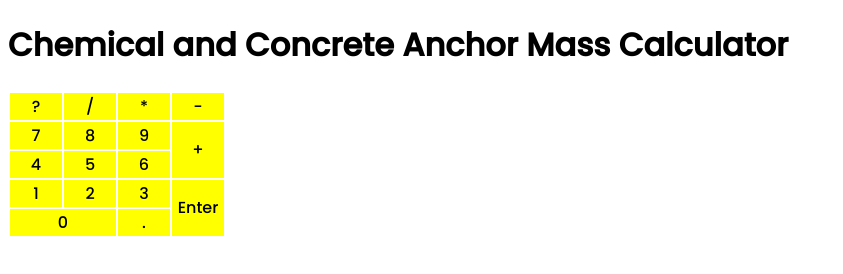
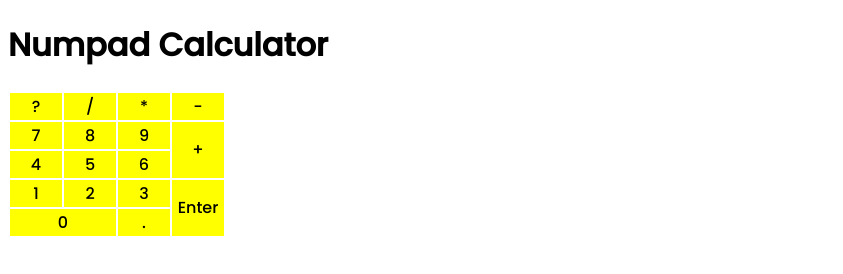
Before and after one commit to theriksen/landscaping-calculator-webapp, a plain HTML site: page index.html in a window 1280 px wide. Shown: the whole page, without its empty margins (0-843 px from the left). Drawn offline with Linux system fonts and the light colour scheme.

Commit message:
atom-commit

```diff
--- a/index.html
+++ b/index.html
@@ -13,7 +13,7 @@
   </head>
   <body>
     <header>
-      <h1>Chemical and Concrete Anchor Mass Calculator</h1>
+      <h1>Numpad Calculator</h1>
     </header>
     <main>
       <table>
```
